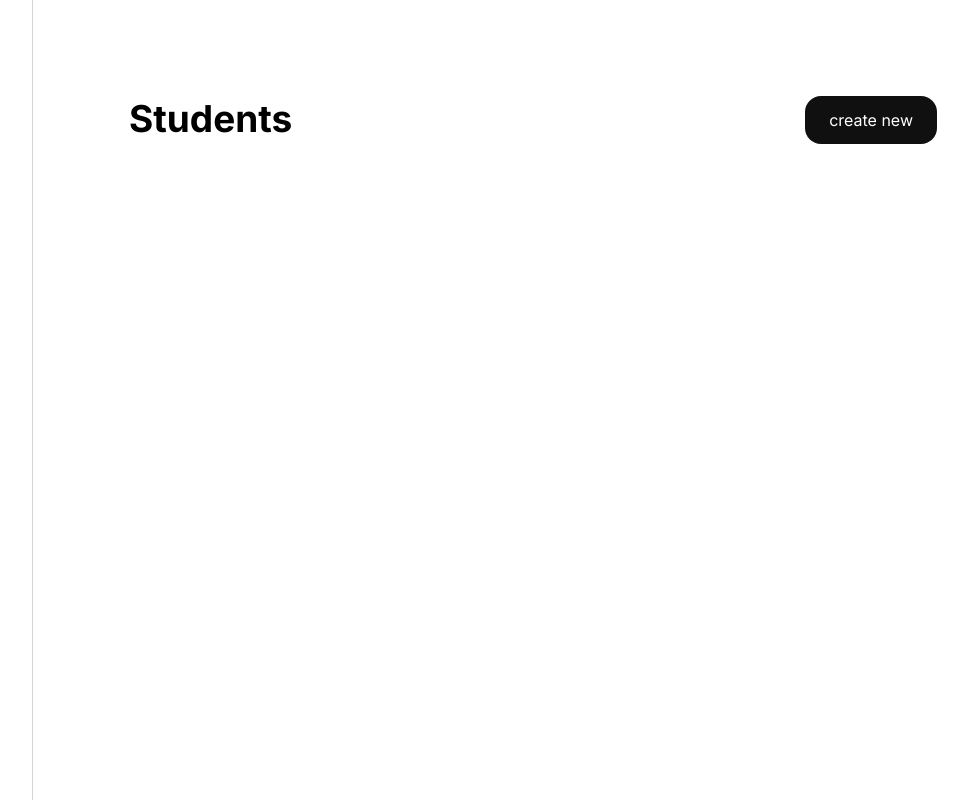
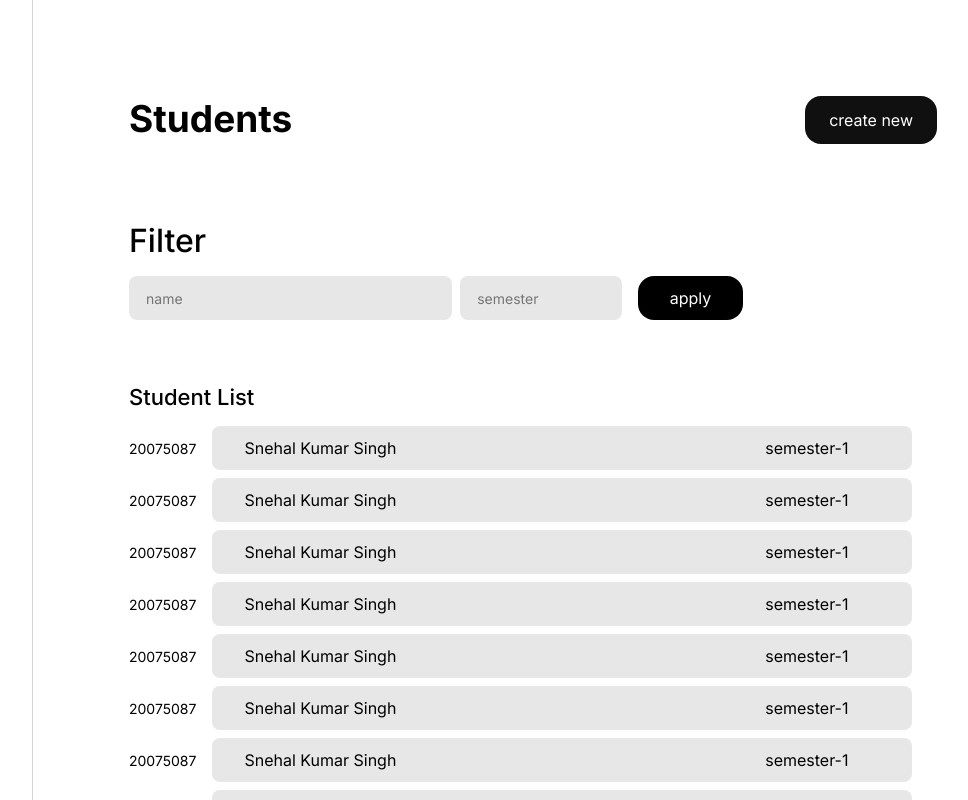
Before and after one commit to Xydon/messbookFrontEnd, a React (Create React App) app: page / in a window 1280 px wide. Shown: the whole page, without its empty margins (247-1215 px from the left). Built offline with nearby package versions, Linux system fonts and the light colour scheme.

Commit message:
made the student display and add screen

```diff
--- a/src/AdminScreens/Student/Student.css
+++ b/src/AdminScreens/Student/Student.css
@@ -14,6 +14,8 @@
 	padding-top: calc(var(--q) * 12);
 	padding-left: calc(var(--q) * 12);
 	padding-right: calc(var(--q) * 12);
+	height : 100%;
+	overflow: auto;
 }
 
 .Student__content .content__heading__row {
@@ -29,3 +31,47 @@
 .ScreenHeading {
 	margin-bottom: calc(var(--q) * 10);
 }
+
+.Student__filterControl__row {
+	min-width : 50%;
+}
+
+.Student .filterControl__name {
+	width : 40%;
+}
+
+.Student .filterControl__semester {
+	width : 20%;
+}
+
+.Student .filterControlApplyButton {
+	background-color: black;
+	height : 44px;
+	padding : 0 calc(var(--q) * 4);
+}
+
+
+
+.Student__studentList__box {
+	overflow: auto;
+	max-height: 500px;
+}
+
+.Student__studentList__row {
+	cursor:pointer;
+}
+
+.Student .studentList__info__box {
+	width : 700px;
+}
+
+.Student .studentList__info {
+	width: 100%;
+	height : 44px;
+	border-radius : var(--q);
+	background-color: var(--white_6);
+}
+
+.Student .studentList__info {
+	justify-content: space-between;
+}
--- a/src/AdminScreens/Student/Student.tsx
+++ b/src/AdminScreens/Student/Student.tsx
@@ -5,6 +5,8 @@ import "./Student.css";
 import { Link } from "react-router-dom";
 
 function StudentAdd() {
+	let arr = [];
+	for (let i = 0; i < 20; ++i) arr.push(i);
 	return (
 		<div className="Student row">
 			<div className="Student__sidebar"></div>
@@ -22,6 +24,47 @@ function StudentAdd() {
 						</div>
 					</Link>
 				</div>
+
+				<div className="Student__Subheading mb-2">
+					<p className="cc_32 medium">Filter</p>
+				</div>
+
+				<div className="Student__filterControl__row row mb-6">
+					<input
+						type="text"
+						className="input_size_m round-8 mb-2 mr-1 form__input filterControl__name"
+						placeholder="name"
+					/>
+					<input
+						type="number"
+						className="input_size_m round-8 mb-2 mr-2 form__input filterControl__semester"
+						placeholder="semester"
+					/>
+					<div className="button_size_m round-16 label_white filterControlApplyButton">
+						<p className="cc_16">apply</p>
+					</div>
+				</div>
+
+				<div className="Student__Subheading mb-2">
+					<p className="cc_22 medium">Student List</p>
+				</div>
+
+				<div className="Student__studentList__box">
+					{arr.map((val) => (
+						<div className="Student__studentList__row mb-1 flex vc">
+							<div className="studentList__rollNo__box">
+								<p className="studentList__rollNo cc_14 mr-2">20075087</p>
+							</div>
+
+							<div className="studentList__info__box">
+								<div className="studentList__info flex vc pl-4 pr-8">
+									<p className="cc_16">Snehal Kumar Singh</p>
+									<p className="cc_16">semester-1</p>
+								</div>
+							</div>
+						</div>
+					))}
+				</div>
 			</div>
 		</div>
 	);
--- a/src/AdminScreens/StudentAdd/StudentAdd.css
+++ b/src/AdminScreens/StudentAdd/StudentAdd.css
@@ -23,6 +23,7 @@
 .content__form__box {
 	width : 400px;
 }
+
 .content__form__box .form__input {
 	width: 100%;
 	background-color: var(--white_6);
--- a/src/AdminScreens/StudentAdd/StudentAdd.tsx
+++ b/src/AdminScreens/StudentAdd/StudentAdd.tsx
@@ -14,12 +14,13 @@ function StudentAdd() {
 				</div>
 
 				<div className="content__form__box">
-					<p className="formHeading cc_22 mb-5">Enter Details</p>
+					<p className="formHeading cc_27 mb-5">Enter Details</p>
+					<input type="number" className="input_size_m round-8 mb-2 form__input" placeholder="roll number" />
 					<input type="text" className="input_size_m round-8 mb-2 form__input form__input_name" placeholder="name" />
 					<input type="number" className="input_size_m round-8 mb-2 form__input form__input_phoneNumber" placeholder="phone number" />
 					<input type="text" className="input_size_m round-8 mb-3 form__input form__input_gender" placeholder="gender" />
 
-					<div className="button_size_m  label_white ph-5 submitButton round-8">
+					<div className="button_size_m  label_white ph-5 submitButton round-16">
 						<p className="cc_16">submit</p>
 					</div>
 				</div>
--- a/src/xydon.css
+++ b/src/xydon.css
@@ -4308,10 +4308,25 @@ a {
   background-color: red;
 }
 
+
+.label_white > p {
+  color : white;
+}
+
 .input_size_m {
   height : 44px;
 }
 
-.label_white > p {
-  color : white;
-}
+.form__input {
+	width: 100%;
+	background-color: var(--white_6);
+	border : 1px solid transparent;
+	padding-left : calc(2*var(--q));
+	font-family: "Inter";
+	font-size : 14px;
+}
+
+.form__input:focus {
+	border : 1px solid gray;
+	outline : none;
+}
```
